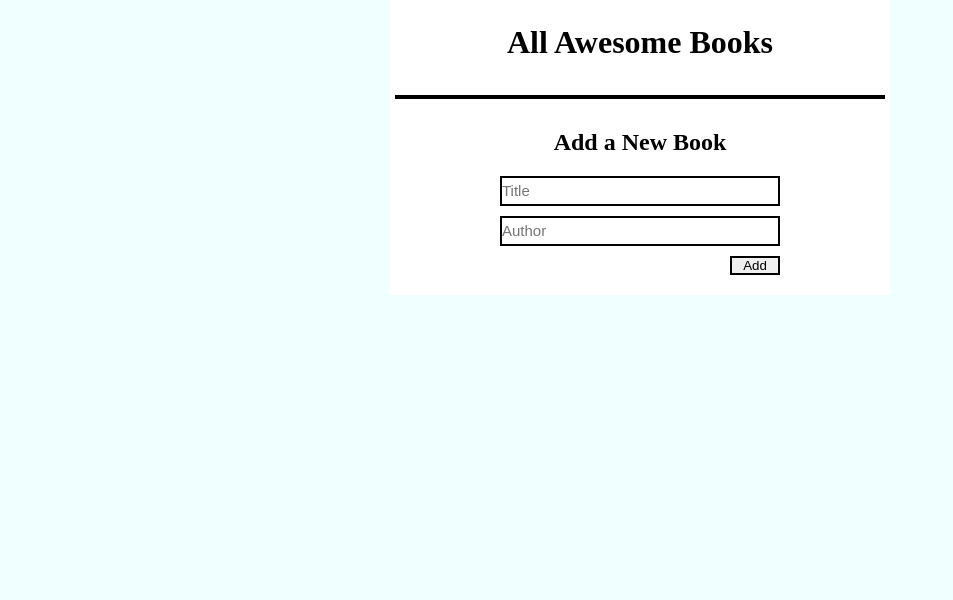
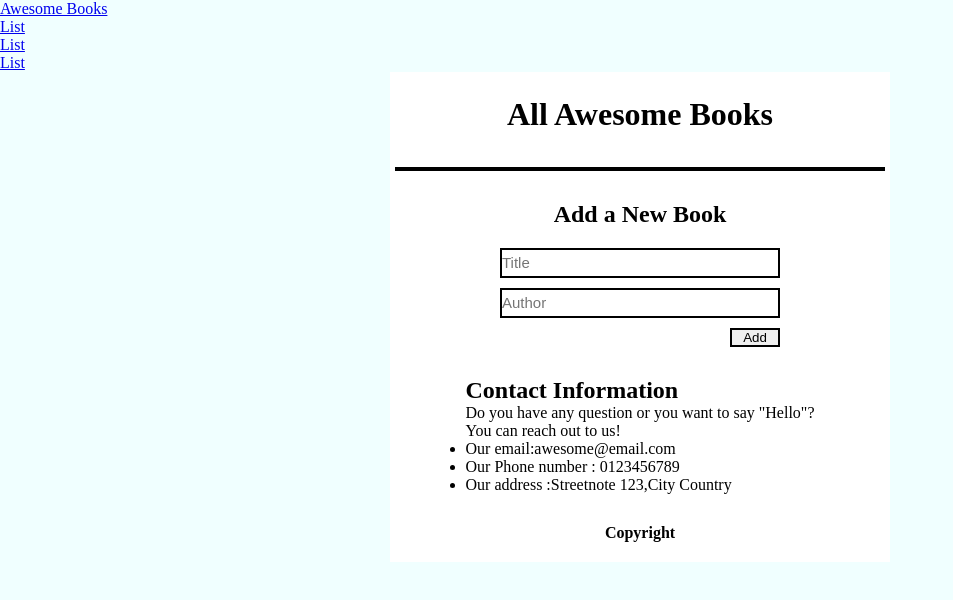
Before and after one commit to muskan2532150/Awesome_books, a website with bundled scripts: page index.html in a window 1280 px wide. Shown: the whole page, without its empty margins (0-953 px from the left). Built offline with nearby package versions, Linux system fonts and the light colour scheme.

Commit message:
NaV bar added to HTML

```diff
--- a/index.html
+++ b/index.html
@@ -8,12 +8,22 @@
     <title>Awesome books</title>
   </head>
   <body>
+    <header class="nav-bar-section">
+      <nav class="nav-bar">
+        <a class="nav-logo" href="#">Awesome Books</a>
+        <ul class="nav-links">
+          <li class="nav"><a href="#" class="link">List</a></li>
+          <li class="nav"><a href="#addBook" class="Add New">List</a></li>
+          <li class="nav"><a href="#contact" class="Contact">List</a></li>
+        </ul>
+      </nav>
+    </header>
     <main class="book-awesome">
       <h1 class="book-title">All Awesome Books</h1>
-      <section class="display-book">
-        <div class="book-display-container"></div>
+      <section class="display-book" id="list">
+        <div class="book-display-container" id="showBook"></div>
       </section>
-      <section class="add-book">
+      <section class="add-book" id="addBook">
         <h2 class="form-header">Add a New Book</h2>
         <form class="book-form">
           <input type="text" id="Title" placeholder="Title" required />
@@ -21,6 +31,20 @@
           <button class="add-btn" type="submit">Add</button>
         </form>
       </section>
+
+      <section id="contact">
+        <h2>Contact Information</h2>
+        <p>Do you have any question or you want to say "Hello"?</p>
+        <p>You can reach out to us!</p>
+        <ul class="contact-ul">
+          <li>Our email:awesome@email.com</li>
+          <li>Our Phone number : 0123456789</li>
+          <li>Our address :Streetnote 123,City Country</li>
+        </ul>
+      </section>
+      <footer class="footer">
+        <h4>Copyright</h4>
+      </footer>
     </main>
     <script src="./script.js" type="module"></script>
   </body>
```
